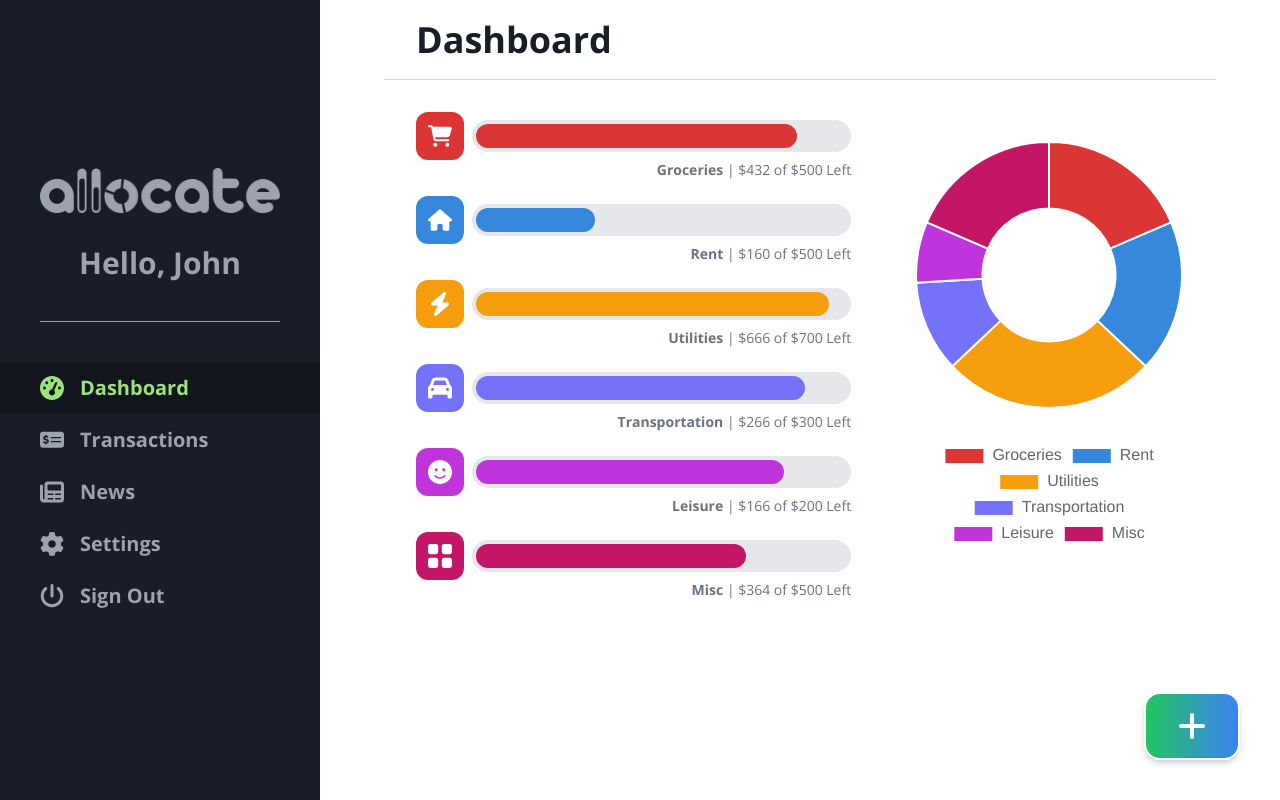
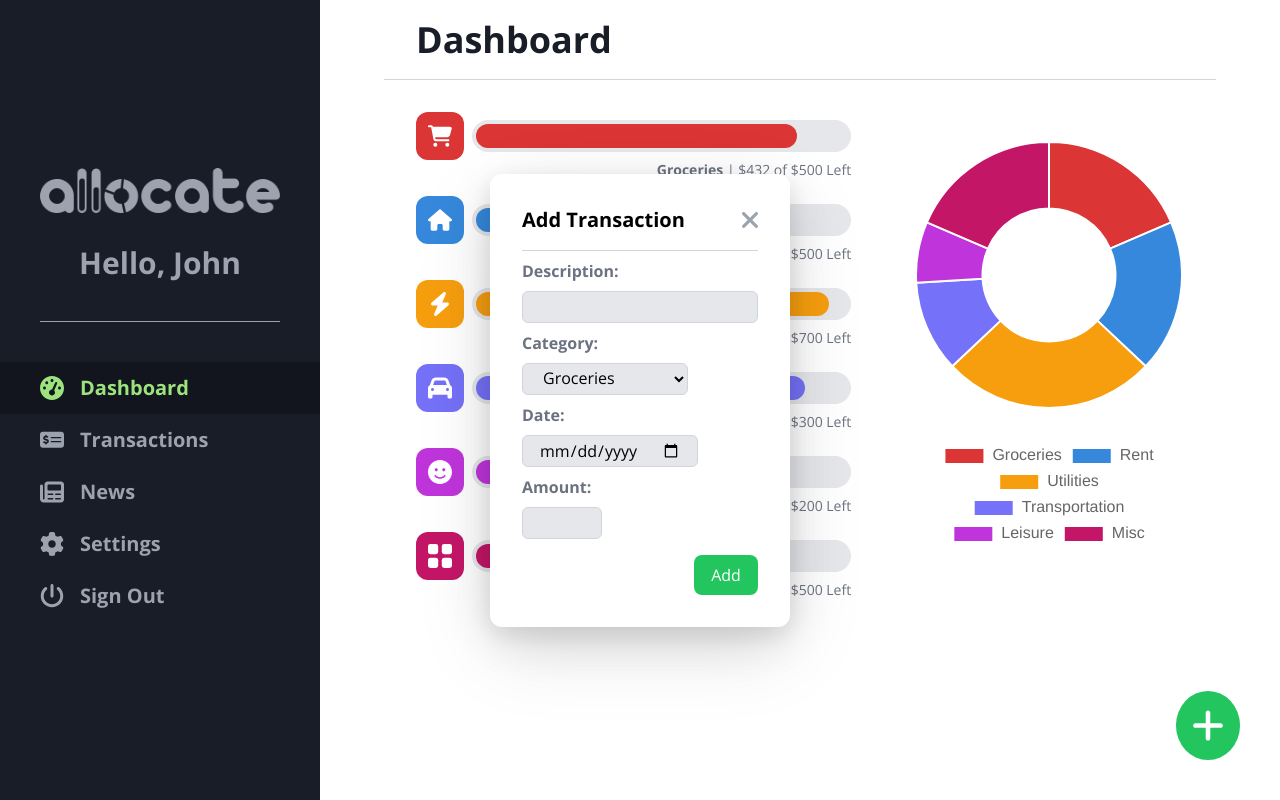
Before and after one commit to cgamagami1/allocate, a React (Vite) app: page / in a window 1280 px wide. Built offline with nearby package versions, Linux system fonts and the light colour scheme.

Commit message:
Update add transaction menu

```diff
--- a/src/components/AddTransactionButton.jsx
+++ b/src/components/AddTransactionButton.jsx
@@ -2,8 +2,8 @@ import plusIcon from "../assets/plus.svg";
 
 const AddTransactionButton = () => {
   return (
-    <div className="fixed bottom-0 right-0 z-20 p-4 px-8 m-10 mb-20 border-2 border-white shadow-md cursor-pointer md:mb-10 shadow-gray-300 bg-gradient-to-r from-green-500 to-blue-500 hover:from-green-600 hover:to-blue-600 rounded-2xl">
-      <img className="w-7" src={plusIcon} alt="plus sign" />
+    <div className="fixed bottom-0 right-0 z-20 p-4 mr-5 md:mr-10 mb-[5.5rem] bg-green-500 hover:bg-green-600 hover:cursor-pointer md:mb-10 rounded-[50%]">
+      <img className="w-8" src={plusIcon} alt="plus sign" />
     </div>
   );
 }
--- /dev/null
+++ b/src/components/AddTransactionMenu.jsx
@@ -0,0 +1,34 @@
+import { categories } from "../constants";
+import closeIcon from "../assets/close.svg";
+import MenuLabel from "./MenuLabel";
+
+const AddTransactionMenu = () => {
+  return (
+    <div className="p-8 bg-white menu-shadow rounded-xl">
+      <div className="flex justify-between pb-4 border-b border-gray-300">
+        <h2 className="text-xl font-bold text-center text-rasin-black">Add Transaction</h2>
+        <img className="w-4 ml-auto hover:cursor-pointer" src={closeIcon} alt="close icon" />
+      </div>
+
+      <MenuLabel>Description:</MenuLabel>
+      <input className="h-8 px-4 bg-gray-200 border border-gray-300 rounded-md" id="description" type="text" />
+
+      <MenuLabel>Category:</MenuLabel>
+      <select className="h-8 px-4 bg-gray-200 border border-gray-300 rounded-md" id="category">
+        {categories.map(category => (
+          <option key={category.id} value={category.name}>{category.name}</option>
+        ))}
+      </select>
+
+      <MenuLabel>Date:</MenuLabel>
+      <input className="h-8 px-4 bg-gray-200 border border-gray-300 rounded-md" id="date" type="date" />
+
+      <MenuLabel>Amount:</MenuLabel>
+      <input className="w-20 h-8 pl-4 bg-gray-200 border border-gray-300 rounded-md" id="amount" type="number" />
+
+      <span className="block w-16 p-2 mt-4 ml-auto text-center text-white bg-green-500 rounded-lg hover:bg-green-600 hover:cursor-pointer">Add</span>
+    </div>
+  );
+}
+
+export default AddTransactionMenu;
--- a/src/components/HeaderBar.jsx
+++ b/src/components/HeaderBar.jsx
@@ -1,7 +1,7 @@
 
 const HeaderBar = ({ title }) => {
   return (
-    <h1 className="z-10 col-span-2 px-8 py-5 text-4xl font-bold border-b border-gray-300 text-raisin-black">{title}</h1>
+    <h1 className="z-10 col-span-2 px-8 py-5 text-4xl font-bold text-gray-400 border-b border-gray-300 bg-raisin-black md:text-raisin-black md:bg-white">{title}</h1>
   );
 }
 
--- a/src/components/Menu.jsx
+++ b/src/components/Menu.jsx
@@ -1,11 +1,13 @@
 import { Outlet } from "react-router-dom";
 import AddTransactionButton from "./AddTransactionButton";
-import TransactionMenu from "./TransactionMenu";
+import AddTransactionMenu from "./AddTransactionMenu";
 
 const Menu = () => {
   return (
     <>
-      {/* <TransactionMenu /> */}
+      <div className="fixed top-0 left-0 z-40 grid w-screen h-screen bg-[#ffffff00] place-items-center">
+        <AddTransactionMenu />
+      </div>
       <AddTransactionButton />
       <Outlet />
     </>
--- /dev/null
+++ b/src/components/MenuLabel.jsx
@@ -0,0 +1,8 @@
+
+const MenuLabel = ({ children }) => {
+  return (
+    <label className="block my-2 font-bold text-gray-500" htmlFor="description">{children}</label>
+  );
+}
+
+export default MenuLabel;
--- a/src/components/TransactionMenu.jsx
+++ /dev/null
@@ -1,30 +0,0 @@
-import { categories } from "../constants";
-import checkIcon from "../assets/check.svg";
-
-const TransactionMenu = () => {
-  return (
-    <div className="fixed top-0 left-0 z-40 grid w-screen h-screen bg-[#ffffff00] place-items-center">
-      <div className="px-8 pb-8 bg-white">
-        <label className="block my-2 font-bold text-gray-500" htmlFor="description">Description:</label>
-        <input className="h-8 px-4 bg-gray-200 rounded-md" id="description" type="text" />
-
-        <label className="block my-2 font-bold text-gray-500" htmlFor="category">Category:</label>
-        <select className="h-8 px-4 bg-gray-200 rounded-md" id="category">
-          {categories.map(category => (
-            <option key={category.id} value={category.name}>{category.name}</option>
-          ))}
-        </select>
-
-        <label className="block my-2 font-bold text-gray-500" htmlFor="date">Date:</label>
-        <input className="h-8 px-4 bg-gray-200 rounded-md" id="date" type="date" />
-
-        <label className="block my-2 font-bold text-gray-500" htmlFor="amount">Amount:</label>
-        <input className="h-8 px-4 bg-gray-200 rounded-md" id="amount" type="number" />
-
-        <img className="h-10 px-4 py-2 mt-4 ml-auto bg-gray-900 rounded-md cursor-pointer hover:bg-gray-800" src={checkIcon} alt="check icon" />
-      </div>
-    </div>
-  );
-}
-
-export default TransactionMenu;
--- a/src/index.css
+++ b/src/index.css
@@ -32,4 +32,8 @@
         grid-template-columns: 60% 40%;
         grid-template-rows: 5rem 1fr;
     }
+
+    .menu-shadow {
+        box-shadow: rgba(17, 17, 26, 0.1) 0px 8px 24px, rgba(17, 17, 26, 0.1) 0px 16px 56px, rgba(17, 17, 26, 0.1) 0px 24px 80px;
+    }
 }
--- a/src/pages/Transactions/TransactionList.jsx
+++ b/src/pages/Transactions/TransactionList.jsx
@@ -3,7 +3,7 @@ import { transactions } from "../../constants";
 
 const TransactionList = () => {
   return (
-    <div className="px-8 mt-8 overflow-y-scroll">
+    <div className="px-8 mt-6 overflow-y-scroll">
       <div className="sticky top-0 h-16 bg-white border-b border-gray-300">
         <span className="inline-block px-4 py-2 font-bold text-gray-300 bg-gray-700 rounded-lg">All</span>
         <span className="inline-block px-4 py-2 ml-4 font-bold text-gray-700 bg-gray-300 rounded-lg">Gas</span>
```
Also changed, not shown: src/assets/menu.svg (deleted).
